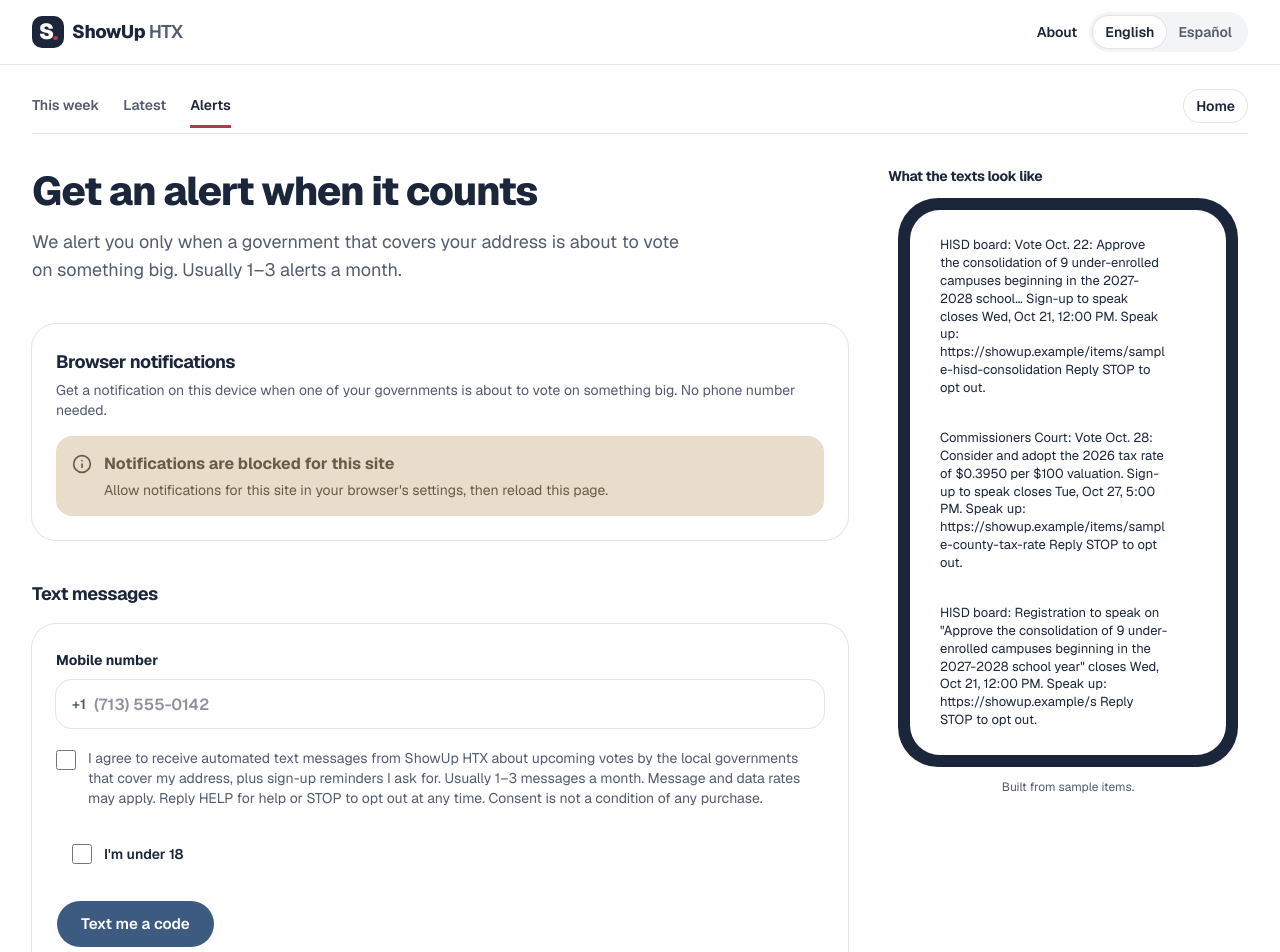
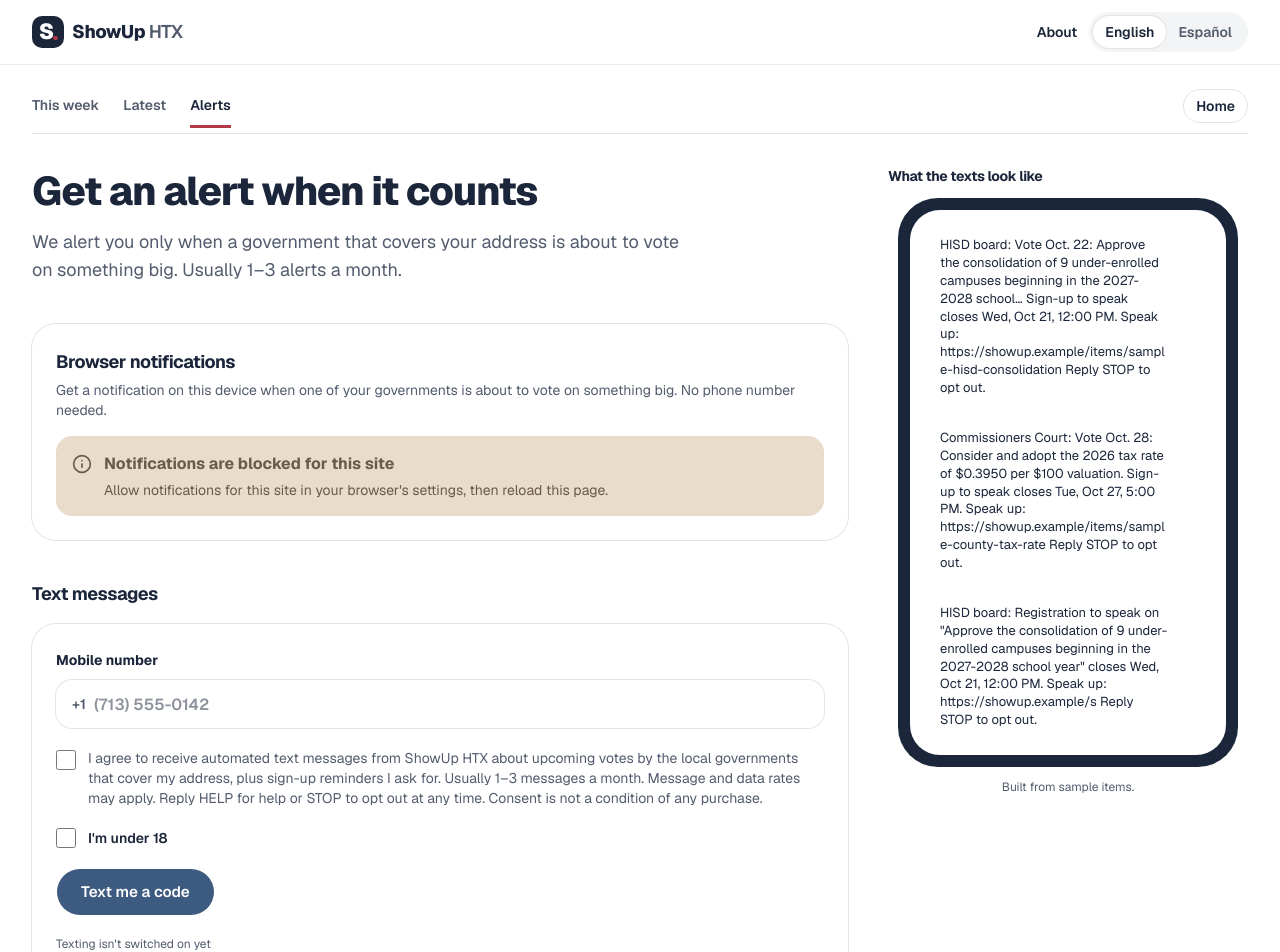
Before and after one commit to PlaidMod/NeighborhoodHacks, a Next.js app: page /alerts in a window 1280 px wide. Shown: the top 952 px of the page. Built offline with nearby package versions, Linux system fonts and the light colour scheme; no server answers.

Commit message:
Line up the alerts sign-up checkboxes
The under-18 checkbox sat in a padded panel that had no visible background on the white UI, so it looked indented. The panel padding is removed in both forms.

```diff
--- a/components/alerts/AlertSignup.tsx
+++ b/components/alerts/AlertSignup.tsx
@@ -183,7 +183,7 @@ export function AlertSignup({ token, preview }: { token: string | null; preview:
         <span className="text-muted-foreground">{t('consent')}</span>
       </label>
 
-      <div className="space-y-3 rounded-2xl bg-surface p-4">
+      <div className="space-y-3">
         <label htmlFor={ids.minor} className="flex items-center gap-3 text-sm font-semibold">
           <input id={ids.minor} type="checkbox" checked={minor} onChange={(e) => setMinor(e.target.checked)} className="size-5 accent-denim" />
           {t('minor')}
--- a/components/alerts/PushSignup.tsx
+++ b/components/alerts/PushSignup.tsx
@@ -194,7 +194,7 @@ export function PushSignup({ token, vapidKey }: { token: string | null; vapidKey
           <span className="text-muted-foreground">{t('consent')}</span>
         </label>
 
-        <div className="space-y-3 rounded-2xl bg-surface p-4">
+        <div className="space-y-3">
           <label htmlFor={ids.minor} className="flex items-center gap-3 text-sm font-semibold">
             <input
               id={ids.minor}
```
